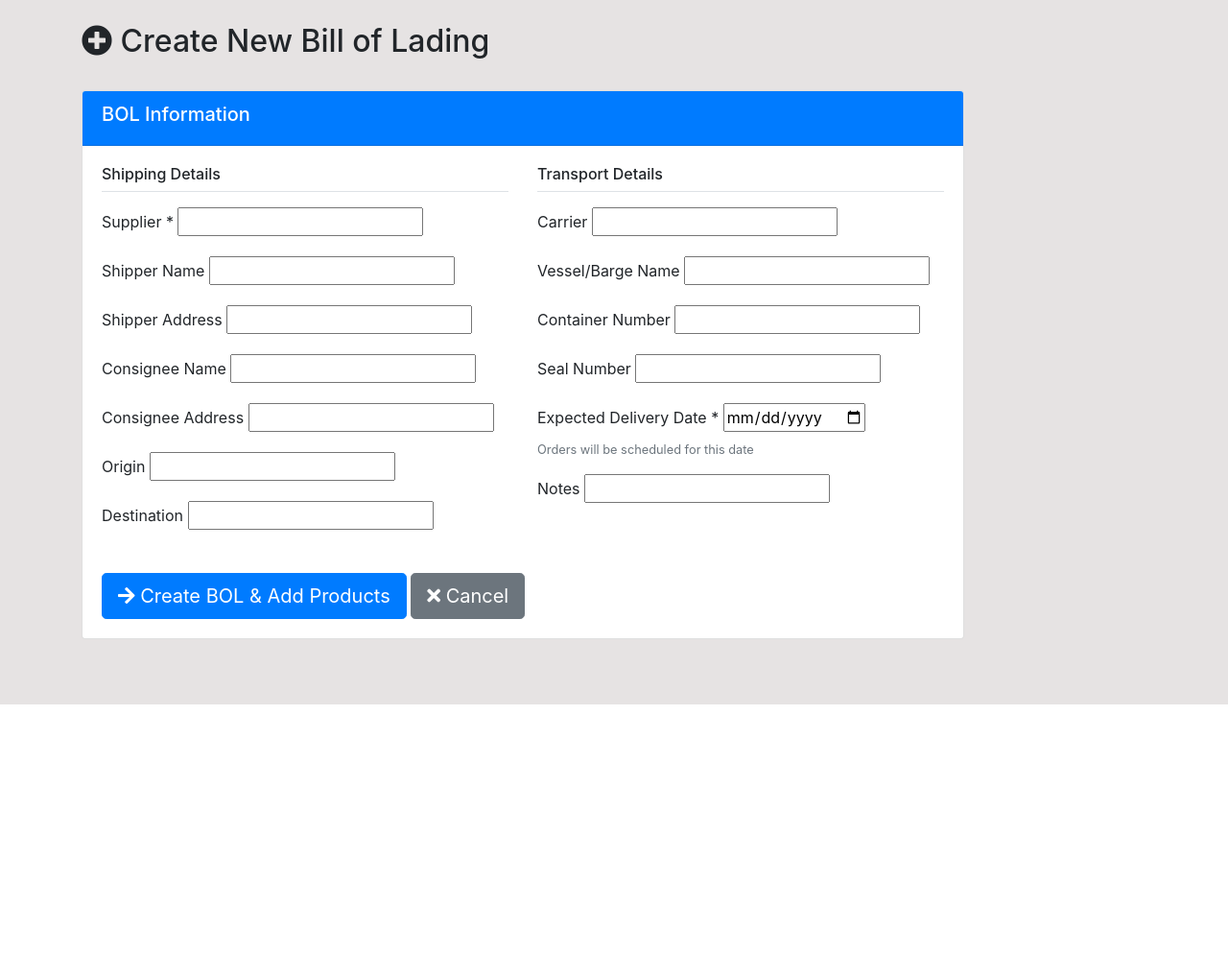
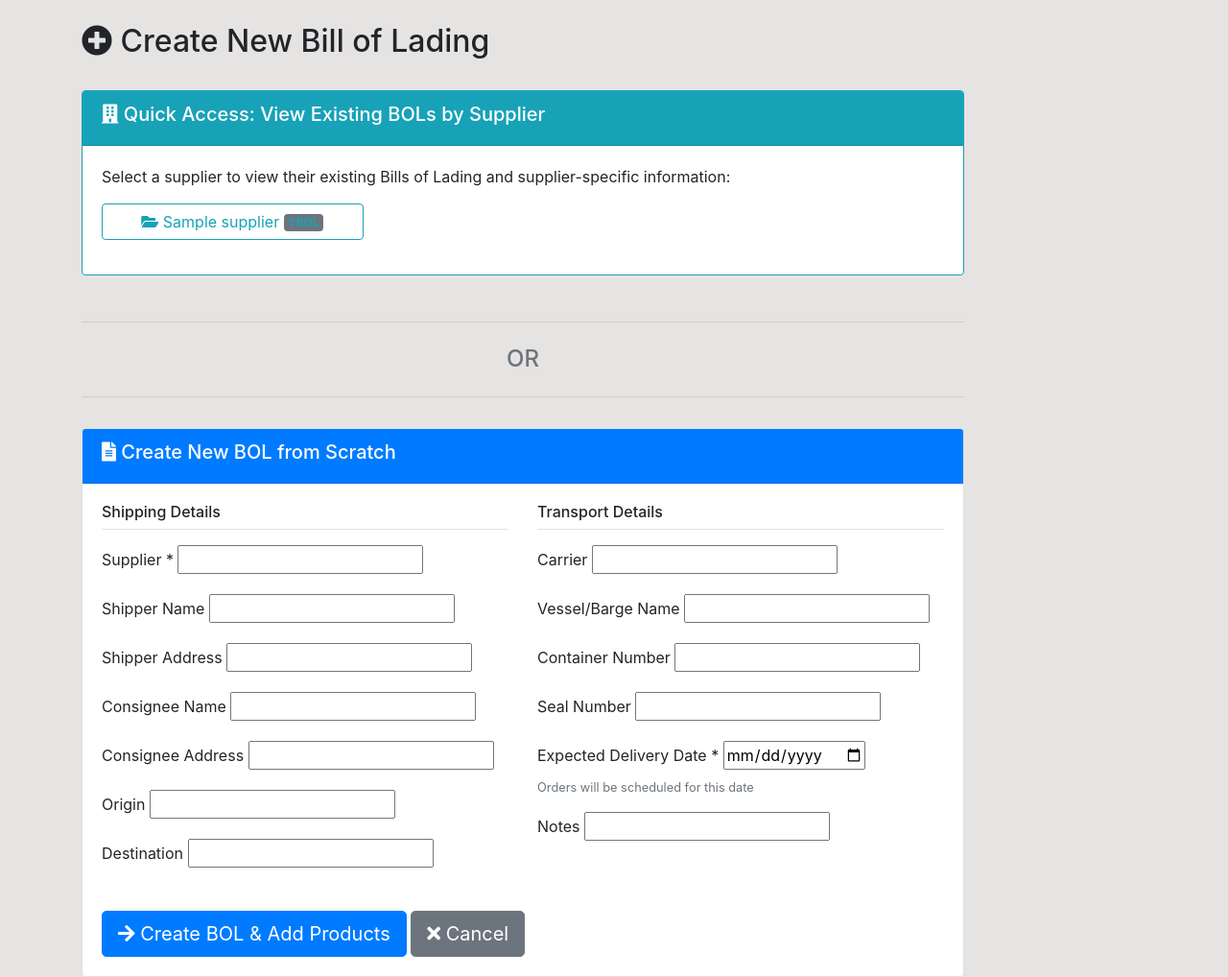
Before and after one commit to CinBarge/barge2rail-auth, a Django app: template CincyBarge_Development/templates/dashboard/bol_create.html in a window 1280 px wide. Shown: the part 66-1084 px from the top of the page at 96% size. Before the commit the page ends 800 px from the top, so only its background shows below. Run offline with Django 4.2, Linux system fonts and the light colour scheme; the template is opened without the code that fills it: most values are stand-ins (such as "Sample title", 1, 10 or a date in 2020); form fields are guessed from the names that the template uses.

Commit message:
Add supplier selection to BOL create page for quick access to existing BOLs

```diff
--- a/CincyBarge_Development/templates/dashboard/bol_create.html
+++ b/CincyBarge_Development/templates/dashboard/bol_create.html
@@ -9,11 +9,53 @@
     </div>
   </div>
 
+  <!-- Supplier Selection Section -->
   <div class="row mt-4">
+    <div class="col-md-10">
+      <div class="card border-info">
+        <div class="card-header bg-info text-white">
+          <h5><i class="fas fa-building"></i> Quick Access: View Existing BOLs by Supplier</h5>
+        </div>
+        <div class="card-body">
+          <p class="mb-3">Select a supplier to view their existing Bills of Lading and supplier-specific information:</p>
+          <div class="row">
+            {% if suppliers %}
+              {% for supplier in suppliers %}
+              <div class="col-md-4 mb-3">
+                <a href="{% url 'dashboard-bol' %}?supplier={{ supplier.id }}" class="btn btn-outline-info btn-block w-100">
+                  <i class="fas fa-folder-open"></i> {{ supplier.name }}
+                  {% if supplier.bol_count %}
+                    <span class="badge bg-secondary">{{ supplier.bol_count }} BOL{{ supplier.bol_count|pluralize }}</span>
+                  {% endif %}
+                </a>
+              </div>
+              {% endfor %}
+            {% else %}
+              <div class="col-12">
+                <p class="text-muted">No suppliers available. Please add suppliers first.</p>
+              </div>
+            {% endif %}
+          </div>
+        </div>
+      </div>
+    </div>
+  </div>
+
+  <!-- Divider -->
+  <div class="row mt-4">
+    <div class="col-md-10">
+      <hr class="my-4">
+      <h4 class="text-center text-muted">OR</h4>
+      <hr class="my-4">
+    </div>
+  </div>
+
+  <!-- Create New BOL Form -->
+  <div class="row mt-2">
     <div class="col-md-10">
       <div class="card">
         <div class="card-header bg-primary text-white">
-          <h5>BOL Information</h5>
+          <h5><i class="fas fa-file-alt"></i> Create New BOL from Scratch</h5>
         </div>
         <div class="card-body">
           <form method="post">
```
Also changed, not shown: CincyBarge_Development/dashboard/views.py (+11 -27 lines).
